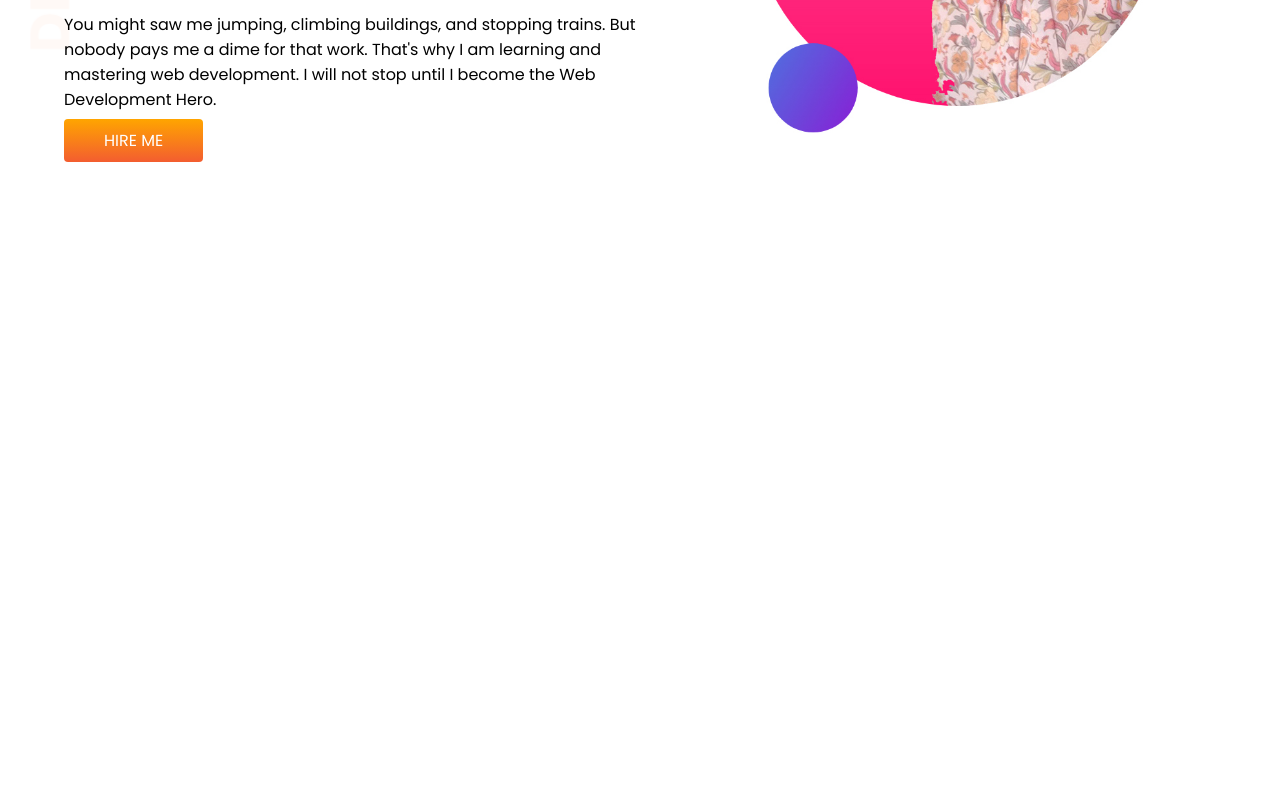
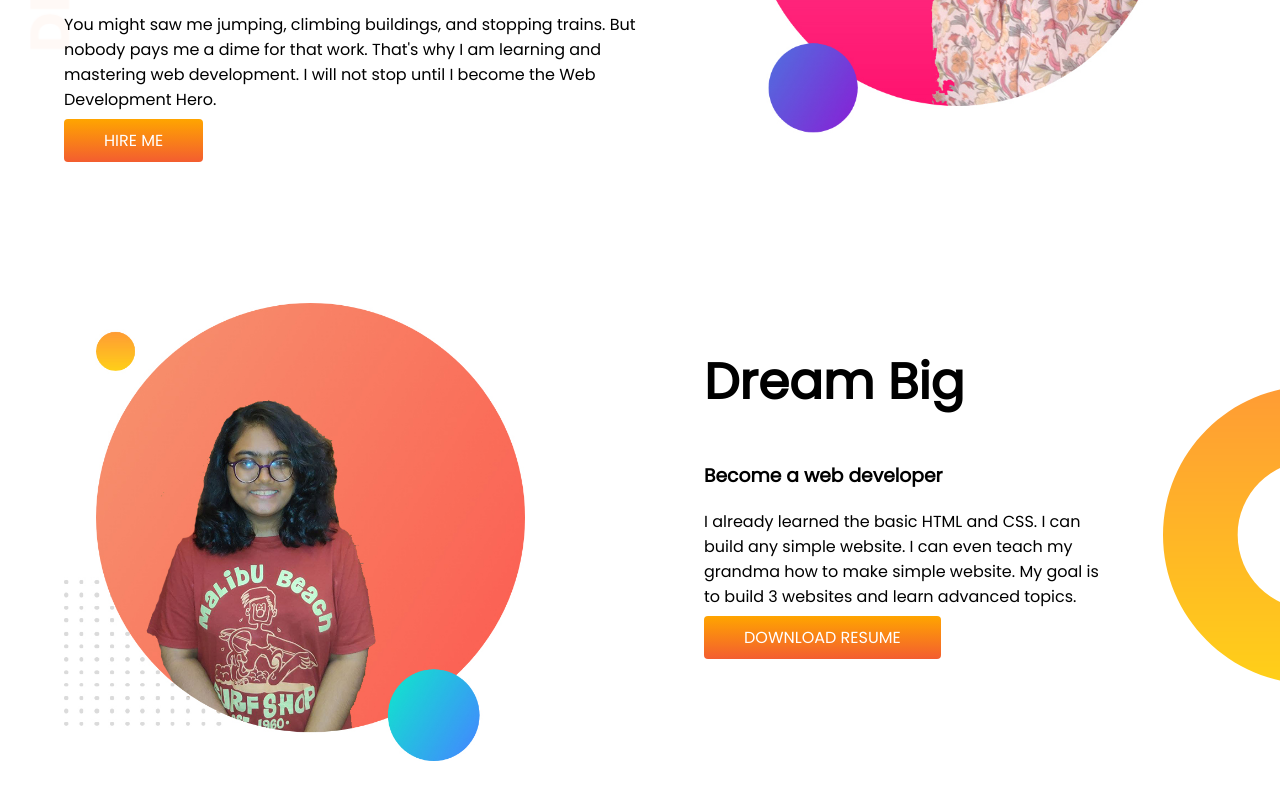
Before and after one commit to nabanichowdhury/developer-portfolio, a plain HTML site: page index.html in a window 1280 px wide. Shown: the part 310-1110 px from the top of the page. Before the commit the page ends 800 px from the top, so only its background shows below. Drawn offline with Linux system fonts and the light colour scheme; a web font is replaced by a local one.

Commit message:
dream-big-added

```diff
--- a/index.html
+++ b/index.html
@@ -32,6 +32,19 @@
             <img src="images/trima final photo.jpg" alt="">
         </div>
     </section>
+    <section class="dream-big">
+        <div class="half-width">
+            <img src="images/TRIMA PHOTO.jpg" alt="">
+        </div>
+        <div class="half-width">
+            <h1>Dream Big</h1>
+            <h3>Become a web developer</h3>
+            <p>I already learned the basic HTML and CSS. I can build any simple website. I can even teach my grandma how
+                to make simple website. My goal is to build 3 websites and learn advanced topics.</p>
+            <a class="link-button" href="" target="_blank">DOWNLOAD RESUME</a>
+        </div>
+
+    </section>
 </body>
 
 </html>
--- a/style.css
+++ b/style.css
@@ -10,6 +10,7 @@ h1{
 }
 section{
     display: flex;
+    margin-bottom: 150px;
 }
 .half-width{
     width: 50%;
@@ -32,3 +33,11 @@ section{
     background-repeat: no-repeat;
 
 }
+.dream-big{
+    background-image: url(images/dream-bg.png);
+    background-repeat: no-repeat;
+    background-position: right ;
+}
+.dream-big p{
+    padding-right: 170px;
+}
```
Also changed, not shown: images/MY PHOTP.jpg (added), images/TRIMA PHOTO.jpg (added).
